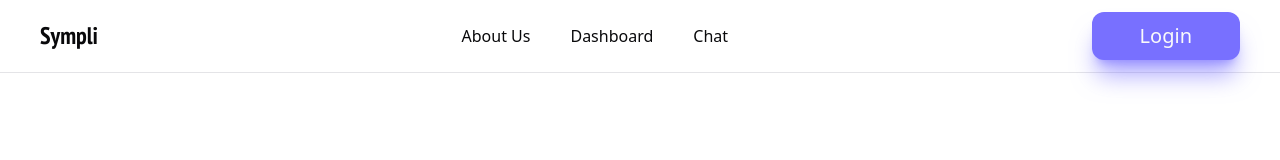
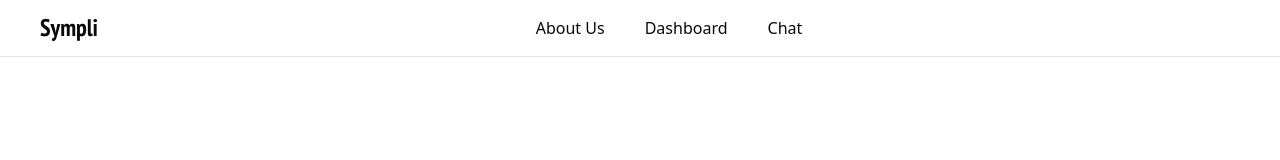
Before and after one commit to B-Ricey763/sympli-health, a React (Vite) app in the folder frontend/: page /login in a window 1280 px wide. Shown: the top 160 px of the page. Built offline with nearby package versions, Linux system fonts and the light colour scheme; no server answers.

Commit message:
nav bar
Show Login button only if not on login page for better UX

```diff
--- a/frontend/src/nav-bar.tsx
+++ b/frontend/src/nav-bar.tsx
@@ -17,6 +17,7 @@ import { onAuthStateChanged } from "firebase/auth";
 export function NavBar() {
 	const location = useLocation();
 	const isLoggedIn = auth.currentUser !== null;
+    const isLoginPage = location.pathname === "/login";
 	const navigate = useNavigate();
 	const [user, setUser] = useState(null);
 
@@ -86,7 +87,7 @@ export function NavBar() {
                     <h1 className="font-['PT_Sans_Narrow'] text-2xl hover:text-[#7870FF] transition-colors">
                         Sympli
                     </h1>
-</Link>
+                </Link>
 				</div>
 
 				{/* Desktop Navigation */}
@@ -121,7 +122,7 @@ export function NavBar() {
 								</DropdownMenuItem>
 							</DropdownMenuContent>
 						</DropdownMenu>
-					) : (
+					) : !isLoginPage && ( // Show Login button only if not on login page
 						<Link to="/login">
 							<Button className="rounded-xl bg-[#7870FF] px-12 py-6 text-xl shadow-xl shadow-[#7870FF]/60 transition-all duration-300 hover:scale-105 hover:bg-[#7870FF]/90 hover:shadow-2xl hover:shadow-[#7870FF]/70">
 								Login
```
